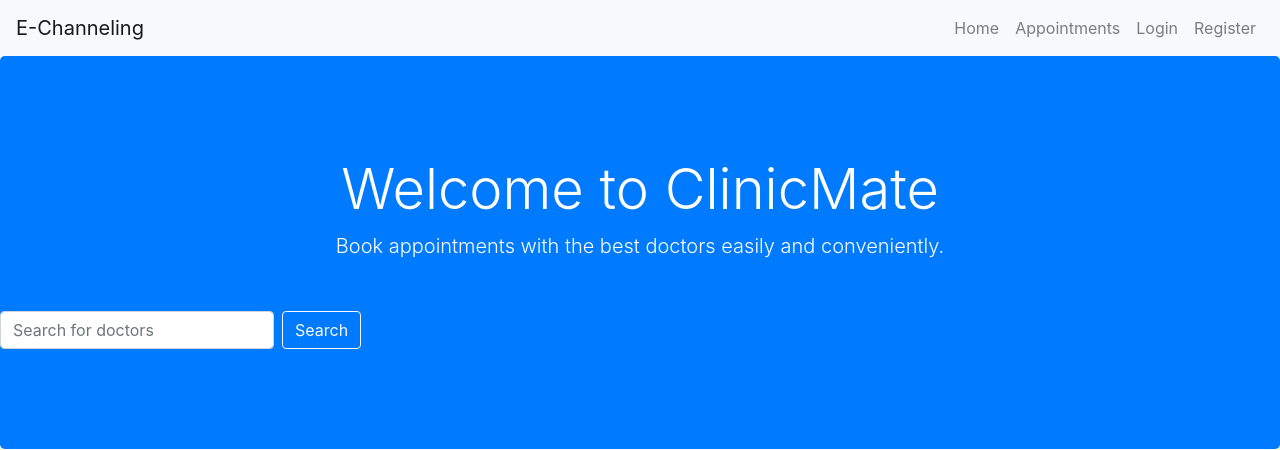
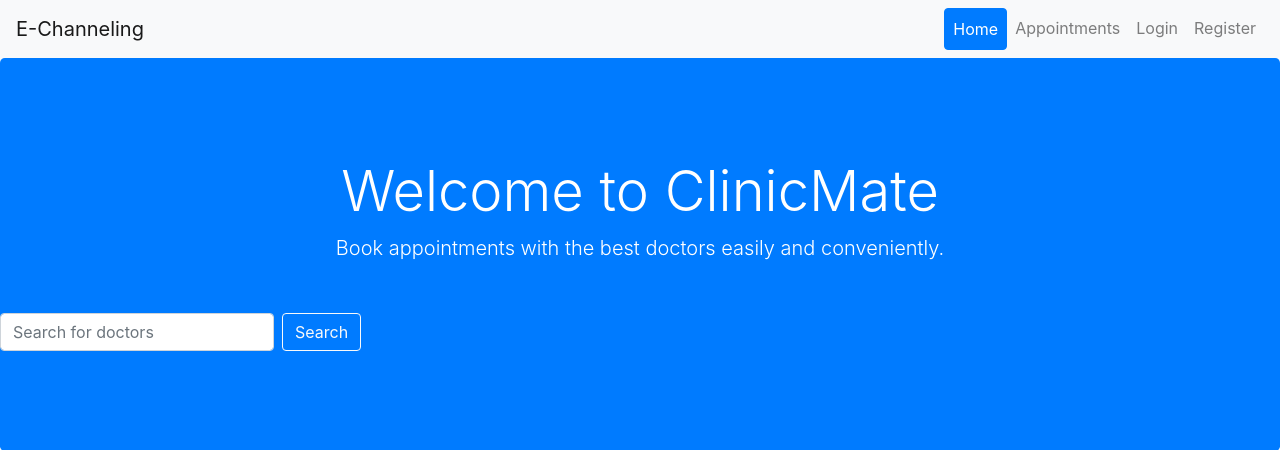
Before and after one commit to sasi1219/EChannelling, a Django app: page / in a window 1280 px wide. Shown: the top 450 px of the page. Run offline with Django 5.2, Linux system fonts and the light colour scheme; some libraries are stand-ins or nearby versions.

Commit message:
Edited home page

```diff
--- a/appointments/Templates/appointments/index.html
+++ b/appointments/Templates/appointments/index.html
@@ -49,14 +49,10 @@
         </button>
         <div class="collapse navbar-collapse" id="navbarNav">
             <ul class="navbar-nav ml-auto">
-                <li class="nav-item"><a class="nav-link" href="/">Home</a></li>
-
-
+                <li class="nav-item"><a class="nav-link btn btn-primary text-white" href="{% url 'signin' %}">Home</a></li>
                 <li class="nav-item"><a class="nav-link" href="/appointments">Appointments</a></li>
-
-
                 <li class="nav-item"><a class="nav-link" href="/login">Login</a></li>
-                <li class="nav-item"><a class="nav-link" href="{% url 'register' %}" class="btn btn-primary mt-3">Register</a></li>
+                <li class="nav-item"><a class="nav-link" href="/register">Register</a></li>
 
             </ul>
         </div>
```
